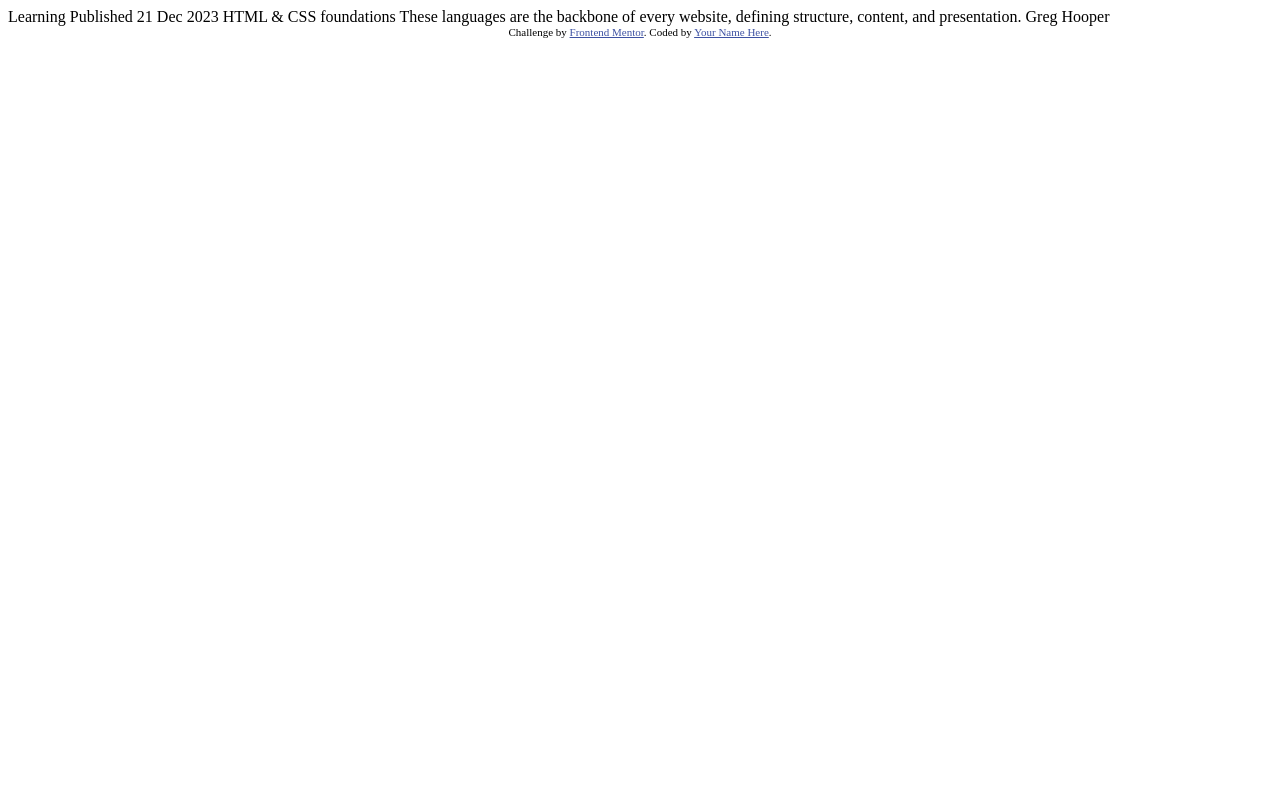
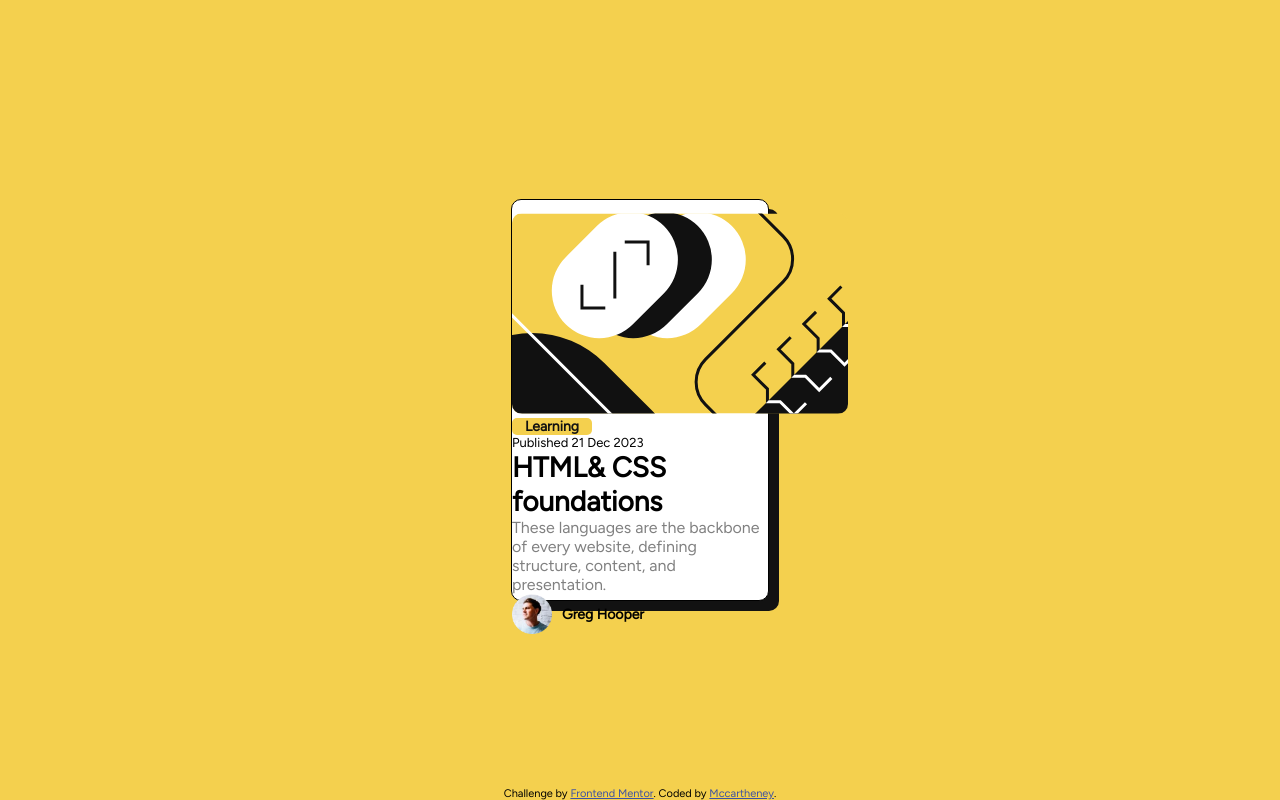
Before and after one commit to mccartheney/Blog-preview-card, a plain HTML site: page index.html in a window 1280 px wide. Drawn offline with Linux system fonts and the light colour scheme.

Commit message:
html and css finalized

```diff
--- a/index.html
+++ b/index.html
@@ -2,33 +2,61 @@
 <html lang="en">
 <head>
   <meta charset="UTF-8">
-  <meta name="viewport" content="width=device-width, initial-scale=1.0"> <!-- displays site properly based on user's device -->
+  <meta name="viewport" content="width=device-width, initial-scale=1.0">
 
   <link rel="icon" type="image/png" sizes="32x32" href="./assets/images/favicon-32x32.png">
-
+  <link rel="stylesheet" href="./src/css/style.css">
   <title>Frontend Mentor | Blog preview card</title>
 
-  <!-- Feel free to remove these styles or customise in your own stylesheet 👍 -->
   <style>
-    .attribution { font-size: 11px; text-align: center; }
+    .attribution { font-size: 11px; text-align: center; bottom: 0px; position: fixed; width: 100vw;}
     .attribution a { color: hsl(228, 45%, 44%); }
   </style>
 </head>
 <body>
+  <div class="main">
+    <div class="content">
+      <div class="image">
+        <img src="./assets/images/illustration-article.svg">
+      </div>
 
-  Learning
+      <div class="subtitle">
+        <h3>
+          Learning
+        </h3>
+      </div>
 
-  Published 21 Dec 2023
+      <div class="publishDate">
+        <p>
+          Published 21 Dec 2023
+        </p>
+      </div>
 
-  HTML & CSS foundations
+      <div class="title">
+        <h1 class="titleH">
+          HTML& CSS foundations
+        </h1>
+      </div>
 
-  These languages are the backbone of every website, defining structure, content, and presentation.
+      <div class="text">
+        <p>
+          These languages are the backbone of every website, defining structure, content, and presentation.
+        </p>
+      </div>
+      <div class="person">
+        <img src="./assets/images/image-avatar.webp">
+        <h3>
+          Greg Hooper
+        </h3>
+      </div>
 
-  Greg Hooper
 
+
+    </div>
+  </div>
   <div class="attribution">
     Challenge by <a href="https://www.frontendmentor.io?ref=challenge" target="_blank">Frontend Mentor</a>.
-    Coded by <a href="#">Your Name Here</a>.
+    Coded by <a href="https://github.com/mccartheney">Mccartheney</a>.
   </div>
 </body>
 </html>
--- /dev/null
+++ b/src/css/style.css
@@ -0,0 +1,128 @@
+@import url('https://fonts.googleapis.com/css2?family=Figtree&display=swap');
+
+*{
+    margin : 0px;
+    padding: 0px;
+    font-family: 'Figtree', sans-serif;
+}
+
+body {
+    width: 100vw;
+    height: 100vh;
+    background-color: hsl(47, 88%, 63%);
+    display: flex;
+    justify-content: center;
+    align-items: center;
+}
+
+.main {
+    width: 20vw;
+    height: 50vh;
+    background-color: hsl(0, 0%, 100%);
+
+    display: flex;
+    justify-content: center;
+    align-items: center;
+    border: 1px black solid;
+    border-radius: 10px;
+    box-shadow: 10px 10px 0px 0px hsl(0, 0%, 7%);
+}
+
+.main:hover {
+    cursor: pointer;
+}
+
+.main:hover .titleH {
+    color: hsl(47, 88%, 63%);
+}
+
+.content {
+    width: 100%;
+    height: 100%;
+    margin: 5%;
+
+    display: flex;
+    flex-direction: column;
+    justify-content: space-between;
+}
+
+
+.content .image {
+    margin-top: 5%;
+}
+
+.content .image img {
+    border-radius: 10px;
+}
+
+.subtitle {
+    background-color: hsl(47, 88%, 63%);
+    color: hsl(0, 0%, 7%);
+    border-radius: 5px;
+
+    width: 80px;
+    height: 25px;
+
+    display: flex;
+    justify-content: center;
+    align-items: center;
+}
+
+h3 {
+    font-size: 14px;
+    font-weight: 600;
+}
+
+.publishDate {
+    font-size: small;
+    font-weight: 300;
+}
+
+.title {
+    font-size: 14px;
+    font-weight: 900;
+}
+
+.text{
+    font-size: 16px;
+    color: hsl(0, 0%, 50%);
+}
+
+.person {
+    display: flex;
+    justify-content: start;
+    align-items: center;
+    margin-bottom: 20px;
+}
+
+.person img {
+    width: 40px;
+    margin-right: 10px;
+    font-weight: 900;
+}
+
+@media only screen and (max-device-width: 480px) {
+    .main {
+        width: 90vw;
+        height: 55vh;
+    }
+
+    h3 {
+        font-size: 12px;
+    }
+
+    .main p{
+        font-size: 14px;
+    }
+
+    .main h1 {
+        font-size: 26px;
+    }
+
+    .image {
+        width: 80%;
+    }
+    .image img {
+        width: 310px;
+    }
+}
```
Also changed, not shown: 1 other file.
